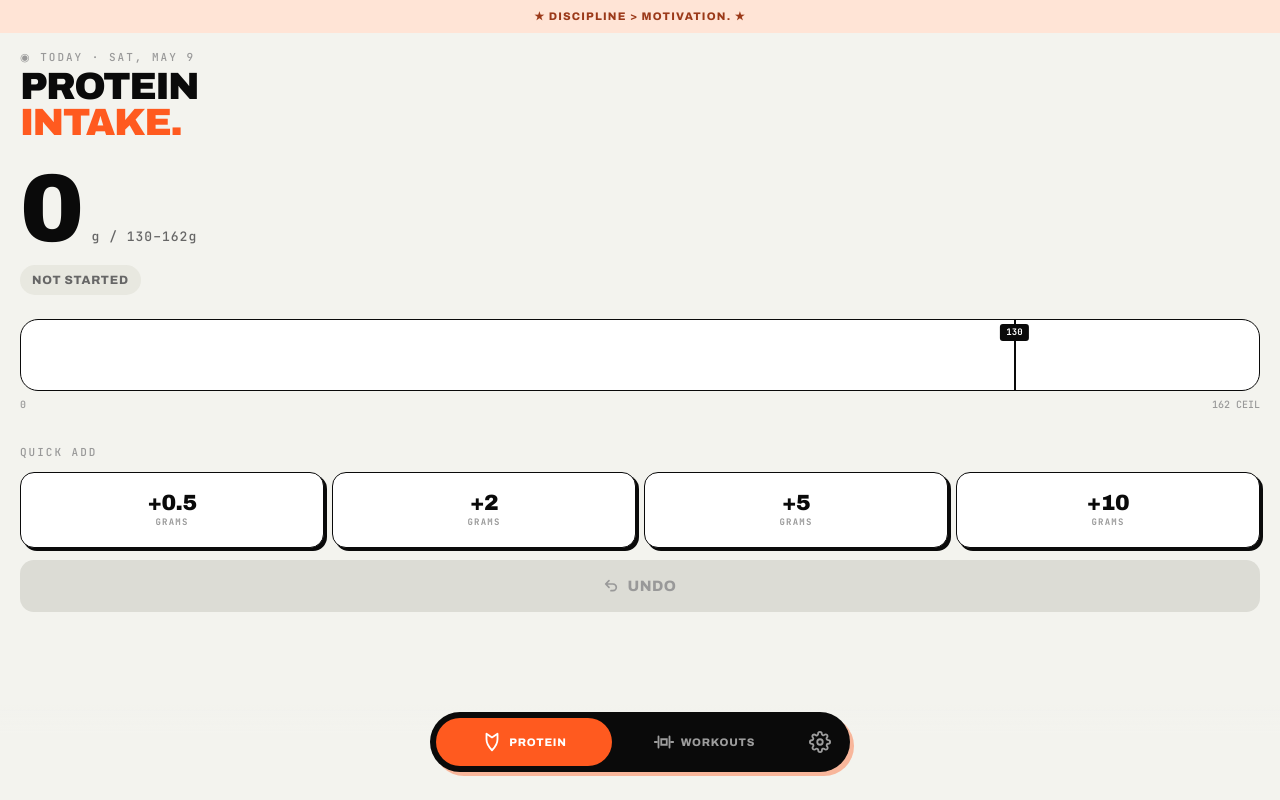
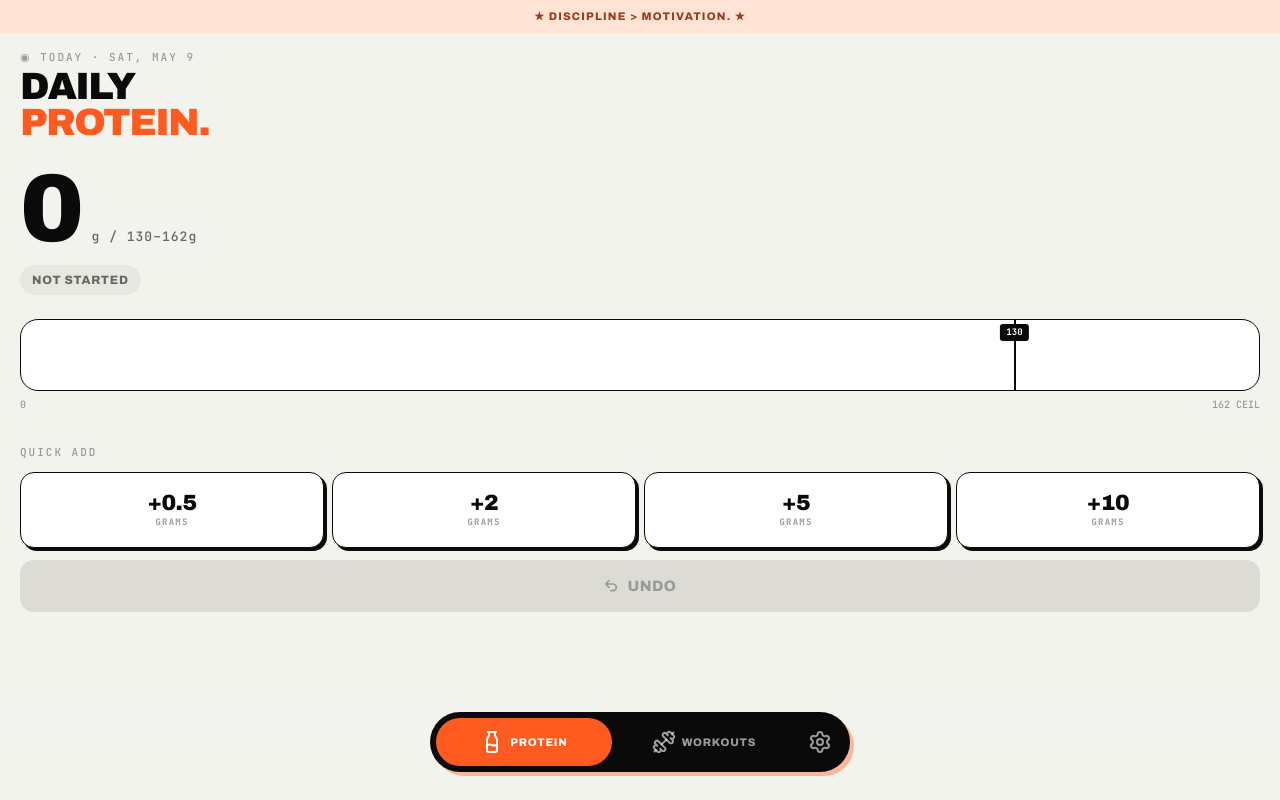
Before and after one commit to derwebcoder/trainer, a React (Vite) app: page / in a window 1280 px wide. Built offline with nearby package versions, Linux system fonts and the light colour scheme.

Commit message:
Update Icons and Titles

```diff
--- a/src/components/protein-screen.tsx
+++ b/src/components/protein-screen.tsx
@@ -41,9 +41,9 @@ export function ProteinScreen({
       <div style={{ padding: "16px 20px 0" }}>
         <div style={labelTiny}>◉ Today · {todayLabel()}</div>
         <h1 style={hero}>
-          PROTEIN
+          DAILY
           <br />
-          <span style={{ color: "#ff5a1f" }}>INTAKE.</span>
+          <span style={{ color: "#ff5a1f" }}>PROTEIN.</span>
         </h1>
       </div>
 
--- a/src/components/tab-bar.tsx
+++ b/src/components/tab-bar.tsx
@@ -1,4 +1,5 @@
 import type { Tab } from "@/types/workout";
+import { Dumbbell, Milk, Settings } from "lucide-react";
 
 type Item = {
   id: Tab;
@@ -10,45 +11,17 @@ const ITEMS: Item[] = [
   {
     id: "protein",
     label: "Protein",
-    icon: (
-      <svg width="22" height="22" viewBox="0 0 24 24" fill="none">
-        <path
-          d="M6 3l6 4 6-4v6c0 5-3 9-6 12-3-3-6-7-6-12V3z"
-          stroke="currentColor"
-          strokeWidth="2"
-          strokeLinejoin="round"
-        />
-      </svg>
-    ),
+    icon: <Milk />,
   },
   {
     id: "workouts",
     label: "Workouts",
-    icon: (
-      <svg width="22" height="22" viewBox="0 0 24 24" fill="none">
-        <path
-          d="M2 12h2m16 0h2M6 6v12M18 6v12M9 9v6h6V9H9z"
-          stroke="currentColor"
-          strokeWidth="2"
-          strokeLinecap="round"
-        />
-      </svg>
-    ),
+    icon: <Dumbbell />,
   },
   {
     id: "settings",
     label: "",
-    icon: (
-      <svg width="22" height="22" viewBox="0 0 24 24" fill="none">
-        <circle cx="12" cy="12" r="3" stroke="currentColor" strokeWidth="2" />
-        <path
-          d="M19.4 15a1.65 1.65 0 00.33 1.82l.06.06a2 2 0 11-2.83 2.83l-.06-.06a1.65 1.65 0 00-1.82-.33 1.65 1.65 0 00-1 1.51V21a2 2 0 01-4 0v-.09a1.65 1.65 0 00-1-1.51 1.65 1.65 0 00-1.82.33l-.06.06a2 2 0 11-2.83-2.83l.06-.06a1.65 1.65 0 00.33-1.82 1.65 1.65 0 00-1.51-1H3a2 2 0 010-4h.09a1.65 1.65 0 001.51-1 1.65 1.65 0 00-.33-1.82l-.06-.06a2 2 0 112.83-2.83l.06.06a1.65 1.65 0 001.82.33h0a1.65 1.65 0 001-1.51V3a2 2 0 014 0v.09a1.65 1.65 0 001 1.51h0a1.65 1.65 0 001.82-.33l.06-.06a2 2 0 112.83 2.83l-.06.06a1.65 1.65 0 00-.33 1.82v0a1.65 1.65 0 001.51 1H21a2 2 0 010 4h-.09a1.65 1.65 0 00-1.51 1z"
-          stroke="currentColor"
-          strokeWidth="2"
-          strokeLinejoin="round"
-        />
-      </svg>
-    ),
+    icon: <Settings />,
   },
 ];
 
```
